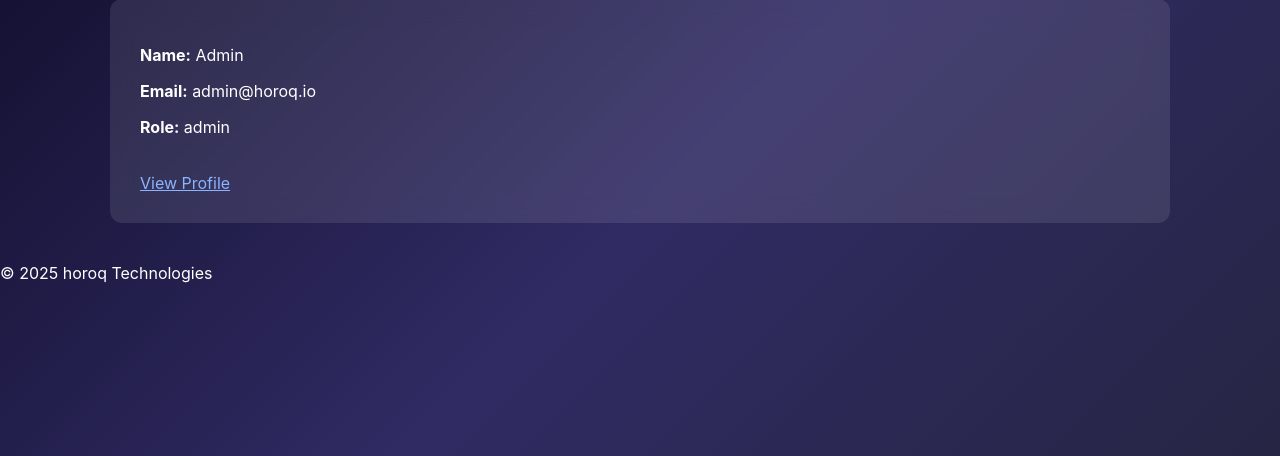
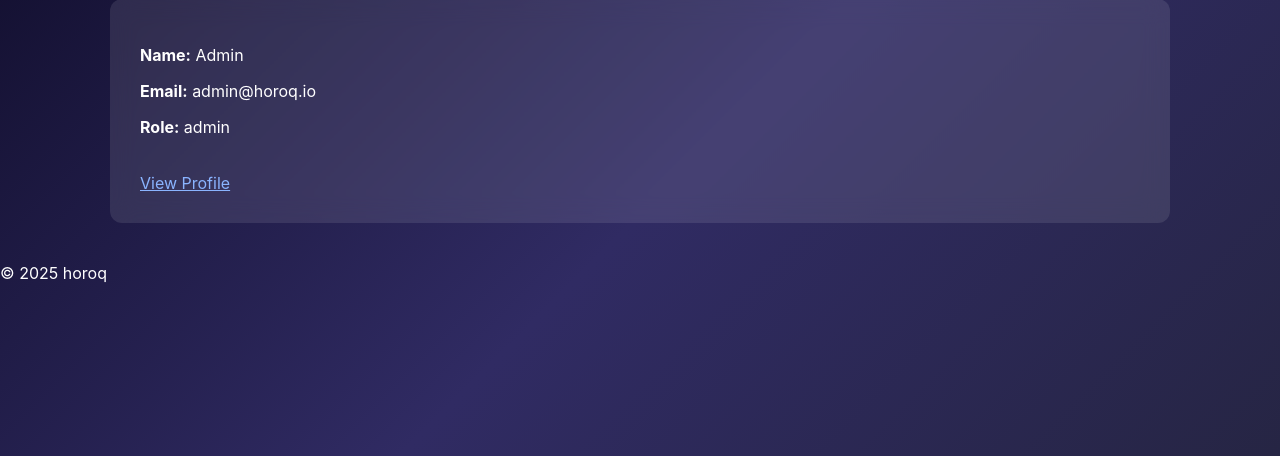
Before and after one commit to muhamedfarish/bac, a Flask app: page /admin in a window 1280 px wide. Shown: the part 184-640 px from the top of the page. Run offline with Flask 3, Linux system fonts and the light colour scheme.

Commit message:
Update base.html

```diff
--- a/templates/base.html
+++ b/templates/base.html
@@ -17,7 +17,7 @@
 </main>
 
 <footer>
-    © 2025 horoq Technologies
+    © 2025 horoq
 </footer>
 
 </body>
```
